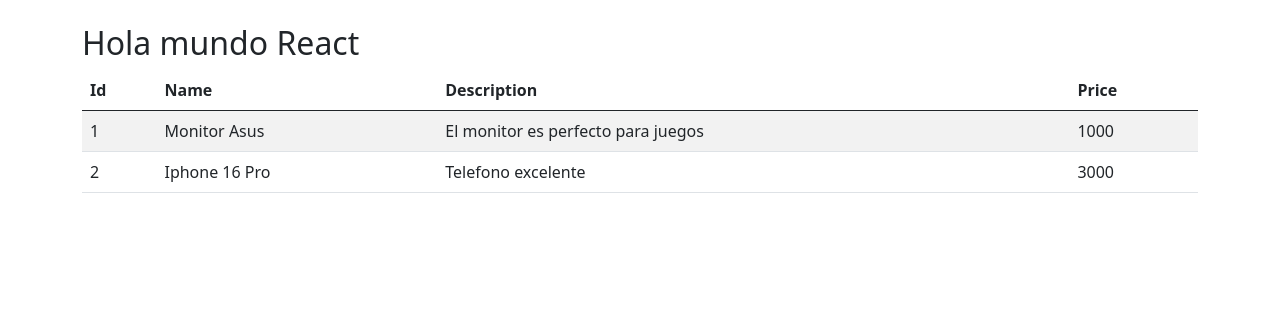
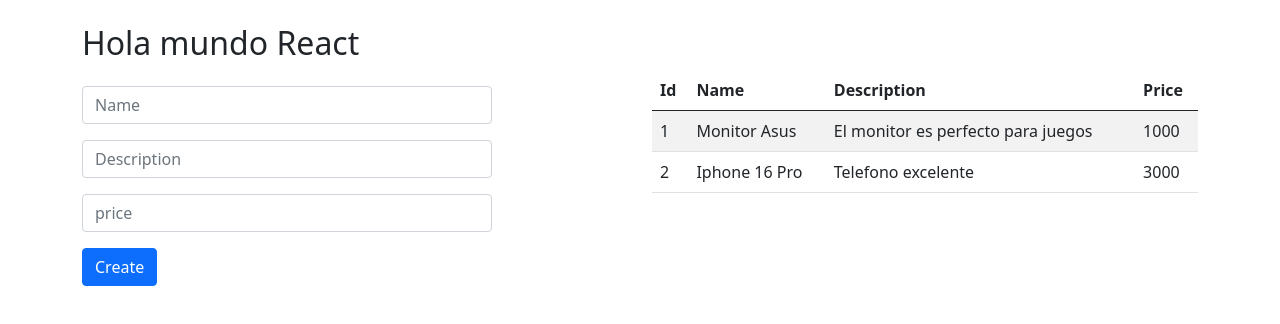
Before and after one commit to Gerardo-Lara-O/SpringBoot, a React (Vite) app in the folder react-products/: page / in a window 1280 px wide. Shown: the top 324 px of the page. Built offline with nearby package versions, Linux system fonts and the light colour scheme.

Commit message:
Agregando Componente Form

```diff
--- a/react-products/src/ProductsApp.jsx
+++ b/react-products/src/ProductsApp.jsx
@@ -2,6 +2,7 @@ import { useEffect, useState } from 'react';
 
 import PropTypes from "prop-types"
 import { ProductTable } from "./components/ProductTable"
+import { ProductForm } from './components/ProductForm';
 
 const initProducts = [{
     id: 1,
@@ -26,11 +27,18 @@ export const ProductsApp = ({ title = 'Hola que tal' }) => {
         console.log('cargando la pagina ...')
     }, []);
 
+    const handlerAddProduct = (product) => {
+        setProducts([...products,{...product, id: Date.now()}])
+    }
+
     return <div className='container my-4'>
         <h2>{title}</h2>
         <div className="row">
+            <div className='col'>
+                <ProductForm handlerAdd={handlerAddProduct}></ProductForm>
+            </div>
             <div className="col">
-                <ProductTable products={ products }/>
+                <ProductTable products={products} />
             </div>
         </div>
     </div>
--- /dev/null
+++ b/react-products/src/components/ProductForm.jsx
@@ -0,0 +1,50 @@
+import { useState } from "react"
+import PropTypes from "prop-types"
+
+const initialDataForm = {
+    id: 0,
+    name: '',
+    description: '',
+    price: ''
+}
+
+export const ProductForm = ({handlerAdd}) => {
+
+    const [form, setForm] = useState(initialDataForm);
+
+    const { id, name, description, price } = form;
+
+    return <form onSubmit={event => {
+        event.preventDefault();
+        if(!name || !description || !price){
+            alert('Debe completar los datos del formulario');
+            return;
+        }
+        console.log(form);
+        handlerAdd(form)
+        setForm(initialDataForm);
+    }}>
+
+    <div>
+        <input placeholder="Name" className="form-control my-3 w-75" value={name} onChange={(event) => setForm({...form, name: event.target.value})}></input>
+    </div>
+    <div>
+        <input placeholder="Description" className="form-control my-3 w-75" value={description} onChange={(event) => setForm({...form, description: event.target.value})}></input>
+    </div>
+    <div>
+        <input placeholder="price" className="form-control my-3 w-75" value={price} onChange={(event) => setForm({...form, price: event.target.value})}></input>
+    </div>
+
+    <div>
+        <button className="btn btn-primary" type="submit">
+            {id>0? 'Update' : 'Create'}
+        </button>
+    </div>
+
+    </form>
+
+}
+
+ProductForm.propTypes = {
+    handlerAdd: PropTypes.func.isRequired
+}
```
